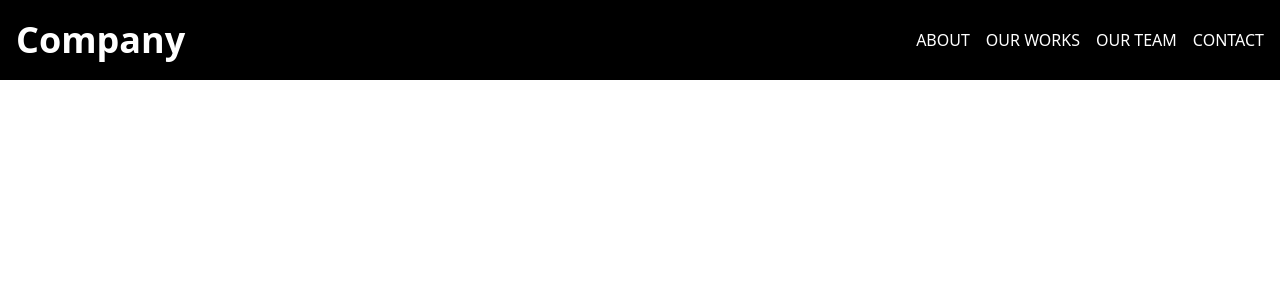
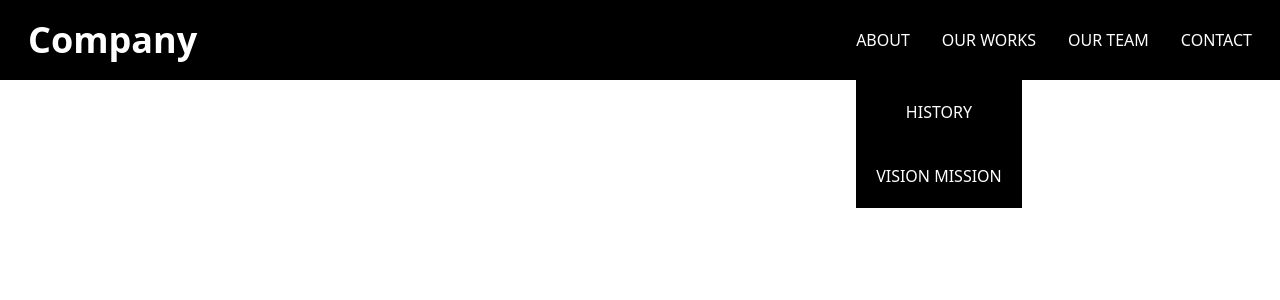
Before and after one commit to AtamMN/Company-Profile, a React (Create React App) app: page / in a window 1280 px wide. Shown: the top 300 px of the page. Built offline with nearby package versions, Linux system fonts and the light colour scheme.

Commit message:
fix navbar 1.0

```diff
--- a/src/components/Navbar.jsx
+++ b/src/components/Navbar.jsx
@@ -1,19 +1,40 @@
-import React, { useState } from "react";
+import React, { Fragment, useState } from "react";
 import { FaBars, FaTimes } from 'react-icons/fa';
 
 function Navbar(){
     const [nav, setNav] = useState();
+    const [dropshown, setDropshown] = useState(true);
+
+    function changeBackground(e) {
+        e.target.style.background = 'grey';
+    }
+
+    function revertBackground(e) {
+        e.target.style.background = 'black';
+    }
+
 
     return (
     <div className="flex justify-between items-center w-full h-20 text-white bg-black px-4 fixed">
         <div>
-            <h1 className="text-4xl font-bold">Company</h1>
+            <h1 className="text-4xl font-bold px-3">Company</h1>
         </div>
-        <ul className="hidden md:flex gap-4">
-            <li>ABOUT</li>
-            <li>OUR WORKS</li>
-            <li>OUR TEAM</li>
-            <li>CONTACT</li>
+        <ul className="hidden md:flex gap-8 px-3">
+            <li onClick={() => setDropshown(!dropshown)} className="cursor-pointer">
+                ABOUT{dropshown &&
+                    <ul className="absolute flex flex-col bg-black mt-7">
+                        <li onMouseEnter={changeBackground} onMouseLeave={revertBackground} className="px-5 py-5">
+                            HISTORY
+                        </li>
+                        <li onMouseEnter={changeBackground} onMouseLeave={revertBackground} className="px-5 py-5">
+                            VISION MISSION
+                        </li>
+                    </ul>
+                    }
+            </li>
+            <li className="cursor-pointer">OUR WORKS</li>
+            <li className="cursor-pointer">OUR TEAM</li>
+            <li className="cursor-pointer">CONTACT</li>
         </ul>
 
 
@@ -28,7 +49,6 @@ function Navbar(){
             <li>OUR TEAM</li>
             <li>CONTACT</li>
         </ul>}
-
     </div>
     )
 }
```
